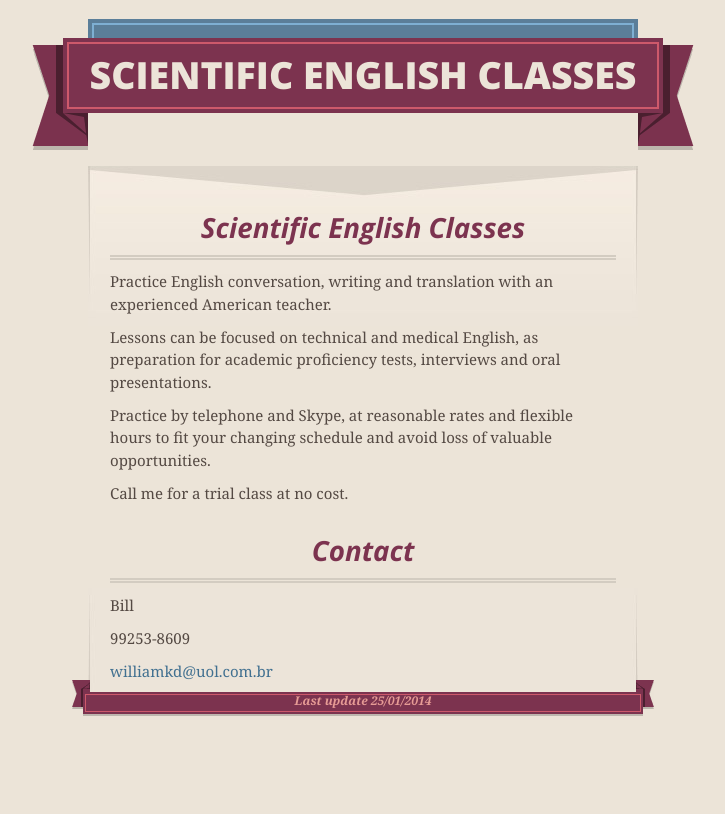
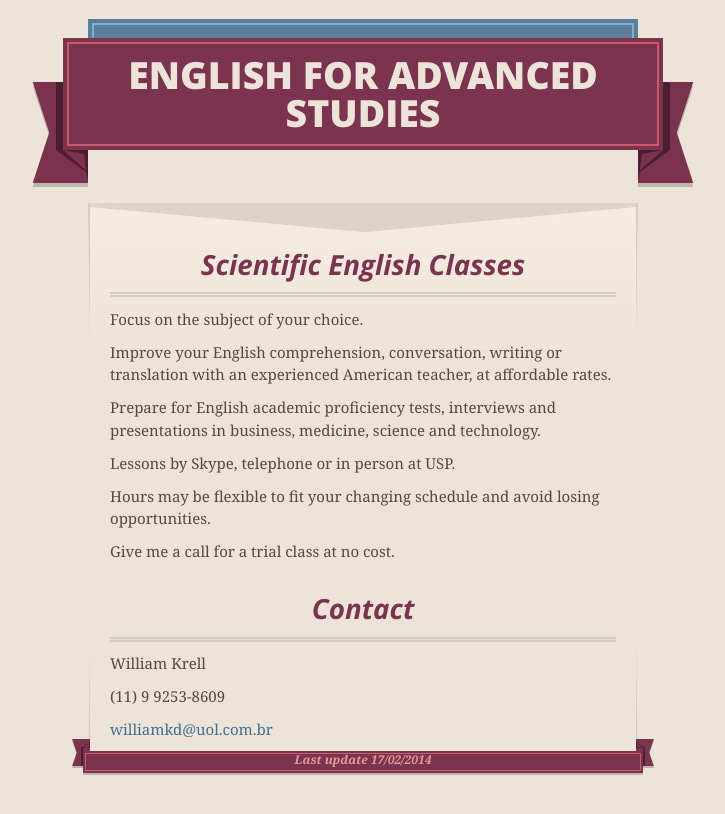
Before and after one commit to diogro/EnglishClass, a plain HTML site: page index.html in a window 1280 px wide. Shown: the whole page, without its empty margins (277-1002 px from the left). Drawn offline with nearby package versions, Linux system fonts and the light colour scheme.

Commit message:
ch-ch-changes

```diff
--- a/index.html
+++ b/index.html
@@ -17,7 +17,7 @@
         $('#main_content').headsmart()
       })
     </script>
-    <title>Scientific English Classes</title>
+    <title>English for advanced studies</title>
   </head>
 
   <body>
@@ -26,7 +26,7 @@
       <header>
         <span class="ribbon-outer">
           <span class="ribbon-inner">
-            <h1>Scientific English Classes</h1>
+            <h1>English for advanced studies</h1>
             <h2></h2>
           </span>
           <span class="left-tail"></span>
@@ -48,15 +48,17 @@
         <h3>
 <a name="welcome-to-github-pages" class="anchor" href="#welcome-to-github-pages"><span class="octicon octicon-link"></span></a>Scientific English Classes</h3>
 
-<p>Practice English conversation, writing and translation with an experienced American teacher.</p>
-<p>Lessons can be focused on technical and medical English, as preparation for academic proficiency tests, interviews and oral presentations.</p>
-<p>Practice by telephone and Skype, at reasonable rates and flexible hours to fit your changing schedule and avoid loss of valuable opportunities.</p>
-<p>Call me for a trial class at no cost.</p>
+<p>Focus on the subject of your choice.</p>
+<p>Improve your English comprehension, conversation, writing or translation with an experienced American teacher, at affordable rates.</p>
+<p>Prepare for English academic proficiency tests, interviews and presentations in business, medicine, science and technology.</p>
+<p>Lessons by Skype, telephone or in person at USP.</p>
+<p>Hours may be flexible to fit your changing schedule and avoid losing opportunities.</p>
+<p>Give me a call for a trial class at no cost.</p>
 
 <h3>
 <a name="contact" class="anchor" href="#contact"><span class="octicon octicon-link"></span></a>Contact</h3>
-<p>Bill</p>
-<p>99253-8609</p>
+<p>William Krell</p>
+<p>(11) 9 9253-8609</p>
 <a href='&#109;ailto&#58;&#37;7&#55;i%6Clia%&#54;&#68;k%64%&#52;&#48;&#117;ol&#46;co&#109;&#46;br'>&#119;&#105;ll&#105;amkd&#64;u&#111;l&#46;com&#46;br</a>
 
       </section>
@@ -64,7 +66,7 @@
       <footer>
         <span class="ribbon-outer">
           <span class="ribbon-inner">
-            <p>Last update 25/01/2014 </p>
+            <p>Last update 17/02/2014 </p>
           </span>
           <span class="left-tail"></span>
           <span class="right-tail"></span>
```
Also changed, not shown: main.html (+7 -5 lines), 1 other file.
